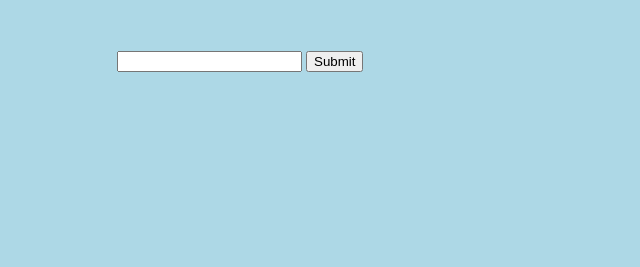
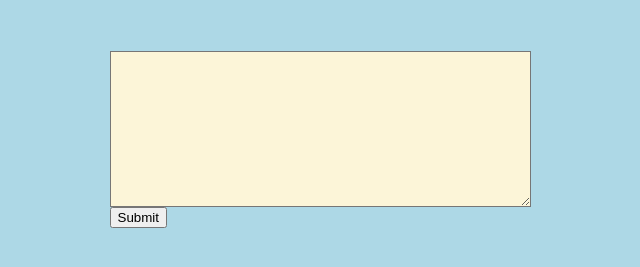
Before and after one commit to A-lxe/goonarea, a plain HTML site: page index.html in a window 1280 px wide. Shown: the part 145-412 px from the top of the page, without its empty margins (320-960 px from the left). Drawn offline with nearby package versions, Linux system fonts and the light colour scheme.

Commit message:
Added text box

```diff
--- a/index.html
+++ b/index.html
@@ -7,7 +7,11 @@
 <h1>Goon Area</h1>
 
 <div ng-controller="StoryCtrl as ctrl">
-    <input title="Input" ng-model="ctrl.input">
+	<!--<input title="Input" ng-model="ctrl.input">-->
+    <textarea name="myTextBox" cols="50" rows="10" style="background-color:#FCF5D8;color:#AD8C08;" ng-model="ctrl.input">
+	    Enter some text...
+    </textarea>
+    <br />
     <button ng-click="ctrl.run()">Submit</button>
     <span>{{ctrl.input}}</span>
     <div ng-repeat="sModel in ctrl.sentenceModels">
```
